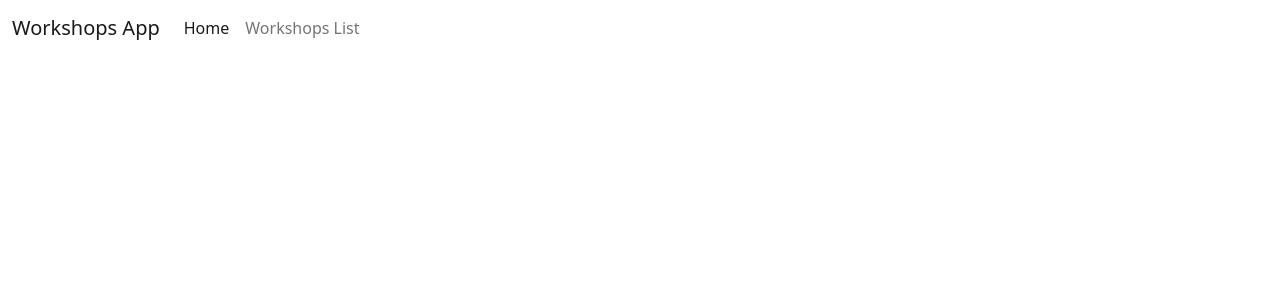
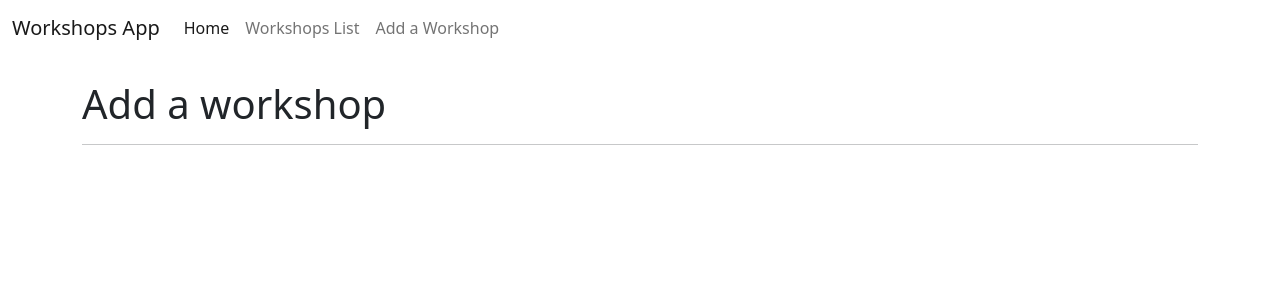
Before and after one commit to puranik3/taplingua-react-jan-2022, a React (Create React App) app in the folder workshops-app/: page /workshops/add in a window 1280 px wide. Shown: the top 300 px of the page. Built offline with nearby package versions, Linux system fonts and the light colour scheme.

Commit message:
added a page for adding a workshop

```diff
--- a/workshops-app/src/components/App.jsx
+++ b/workshops-app/src/components/App.jsx
@@ -1,6 +1,7 @@
 import Menu from './Menu';
 import Home from './pages/Home';
 import WorkshopsList from './pages/WorkshopsList';
+import AddWorkshop from './pages/AddWorkshop';
 
 import { Routes, Route } from 'react-router-dom';
 
@@ -13,6 +14,7 @@ const App = () => {
                 <Routes>
                     <Route path="/" element={<Home />} />
                     <Route path="/workshops" element={<WorkshopsList />} />
+                    <Route path="/workshops/add" element={<AddWorkshop />} />
                 </Routes>
             </div>
         </div>
--- a/workshops-app/src/components/Menu.jsx
+++ b/workshops-app/src/components/Menu.jsx
@@ -15,6 +15,9 @@ const Menu = () => {
                         <li className="nav-item">
                             <a className="nav-link" href="/workshops">Workshops List</a>
                         </li>
+                        <li className="nav-item">
+                            <a className="nav-link" href="/workshops/add">Add a Workshop</a>
+                        </li>
                     </ul>
                 </div>
             </div>
--- /dev/null
+++ b/workshops-app/src/components/pages/AddWorkshop.jsx
@@ -0,0 +1,11 @@
+const AddWorkshop = () => {
+    return (
+        <div>
+            <h1>Add a workshop</h1>
+            <hr />
+
+        </div>
+    );
+}
+
+export default AddWorkshop;
```
